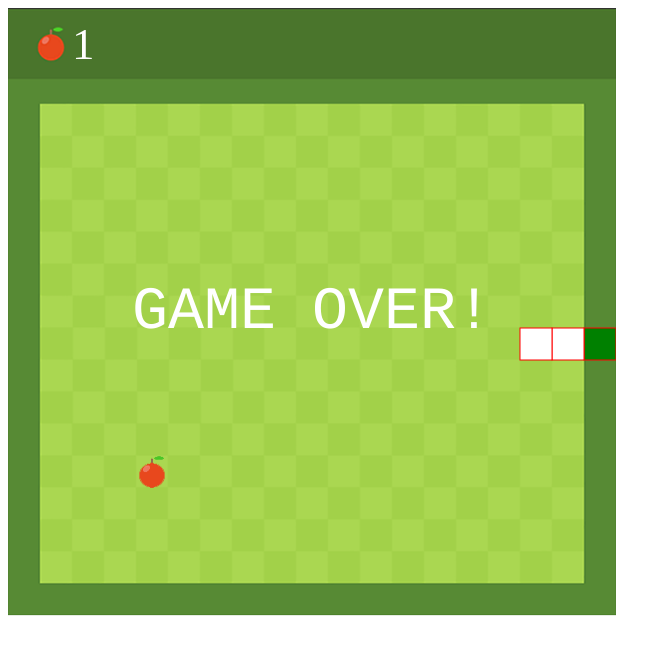
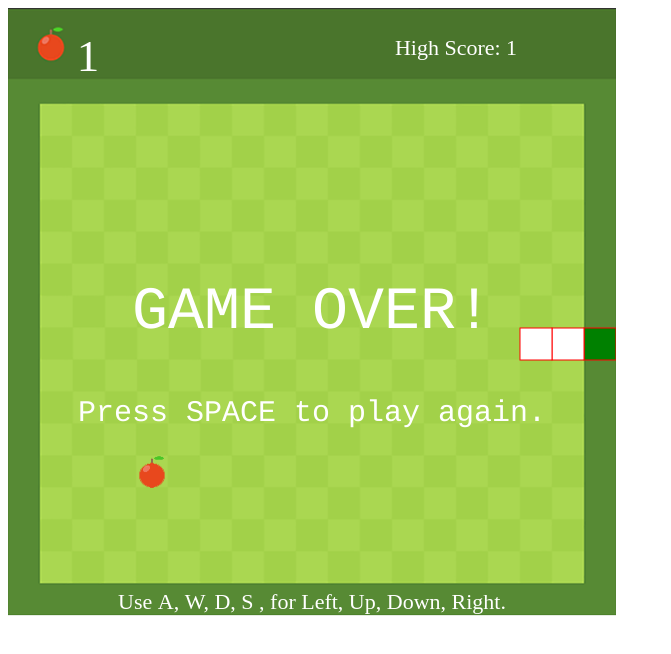
Before and after one commit to Gamygams1234/snakeone, a plain HTML site: page index.html in a window 1280 px wide. Shown: the whole page, without its empty margins (0-671 px from the left). Drawn offline with Linux system fonts and the light colour scheme.

Commit message:
Snake game complete with highscore, the apple debug, and space bar to restart

```diff
--- a/index.html
+++ b/index.html
@@ -8,26 +8,27 @@
   <body>
     <canvas id="canvas" width="608px" height="608px"></canvas>
     <script>
-      // settting upt the canvas
       const canvas = document.getElementById("canvas");
       const ctx = canvas.getContext("2d");
-
-      // loading images
-      //   let imageName = new Image();
-      //   imageName.src = "path/img.png";
-      //   let audioName = new Image();
-      //   audioName.src = "path/audio.png";
 
       let ground = new Image();
       ground.src = "img/ground.png";
 
       let foodImage = new Image();
       foodImage.src = "img/food.png";
-      // setting AUDI
+      // setting AUDIo
       let eat = new Audio();
       eat.src = "audio/eat.mp3";
       let lilFlip = new Audio();
       lilFlip.src = "audio/gameOver.mp3";
+      let left = new Audio();
+      left.src = "audio/left.mp3";
+      let right = new Audio();
+      right.src = "audio/right.mp3";
+      let up = new Audio();
+      up.src = "audio/up.mp3";
+      let down = new Audio();
+      down.src = "audio/down.mp3";
 
       // setting variables
       let box = 32;
@@ -38,7 +39,7 @@
         // position betwwen 1 and 17 boxes
         x: Math.floor(Math.random() * 17 + 1) * box,
         // position between 1 and 18 boxes
-        y: Math.floor(Math.random() * 15 + 3) * box
+        y: Math.floor(Math.random() * 15 + 3) * box,
       };
       let score = 0;
       let d = "right";
@@ -47,6 +48,11 @@
       var height = canvas.height;
       var gameFinished = false;
       var fps = 3;
+
+      if (!localStorage.snakeHighScore) {
+        localStorage.snakeHighScore = 0;
+      }
+
       // game over function
       function gameOver() {
         clearInterval(game);
@@ -56,15 +62,9 @@
         ctx.textAlign = "center";
         ctx.textBaseline = "middle";
         ctx.fillText("GAME OVER!", width / 2, height / 2);
+        ctx.font = "30px Courier";
+        ctx.fillText("Press SPACE to play again.", width / 2, height / 1.5);
         lilFlip.play();
-        document.onkeypress = restart;
-      }
-      function restart(e) {
-        if (e.keyCode == 32) {
-          lilFlip.pause();
-          game();
-          gameFinished = false;
-        }
       }
 
       // putting the event listener fot the keypress  to change direction
@@ -79,38 +79,62 @@
           d = "right";
         } else if (e.keyCode == 115 && d != "up") {
           d = "down";
+          // this will handele our space bar
+        } else if (e.keyCode == 32) {
+          if (gameFinished) {
+            lilFlip.pause();
+            lilFlip.currentTime = 0;
+            score = 0;
+            snake = [];
+            snake[0] = { x: 9 * box, y: 10 * box };
+            snake[1] = { x: 8 * box, y: 10 * box };
+            gameFinished = false;
+            game();
+          }
         }
       }
       document.onkeypress = direction;
-      // function draw
+
       function draw() {
         ctx.drawImage(ground, 0, 0);
         // checking first if the snake ate the food
         if (snake[0].x == food.x && snake[0].y == food.y) {
           score++;
-
-          food = {
-            // position betwwen 1 and 17 boxes
-            x: Math.floor(Math.random() * 17 + 1) * box,
-            // position between 1 and 18 boxes
-            y: Math.floor(Math.random() * 15 + 3) * box
-          };
+          if (score > localStorage.snakeHighScore) {
+            localStorage.snakeHighScore = score;
+          }
+          eat.play();
+          for (var i = 0; i < snake.length; i++) {
+            if (food.x == snake[i].x && food.y == snake[i].y) {
+              food = {
+                // position betwwen 1 and 17 boxes
+                x: Math.floor(Math.random() * 17 + 1) * box,
+                // position between 1 and 18 boxes
+                y: Math.floor(Math.random() * 15 + 3) * box,
+              };
+            }
+          }
         } else {
           snake.pop();
         }
         if (d == "right") {
           newHead = { x: snake[0].x + box, y: snake[0].y };
           snake.unshift(newHead);
+          right.play();
         } else if (d == "left") {
           newHead = { x: snake[0].x - box, y: snake[0].y };
           snake.unshift(newHead);
+          left.play();
         } else if (d == "down") {
           newHead = { x: snake[0].x, y: snake[0].y + box };
           snake.unshift(newHead);
+          down.play();
         } else if (d == "up") {
           newHead = { x: snake[0].x, y: snake[0].y - box };
           snake.unshift(newHead);
+          up.play();
         }
+
         for (var i = 1; i < snake.length; i++) {
           if (newHead.x == snake[i].x && newHead.y == snake[i].y) {
             gameOver();
@@ -130,15 +154,17 @@
         ctx.drawImage(foodImage, food.x, food.y);
         ctx.fillStyle = "white";
         ctx.font = "45px Changa One";
-        ctx.fillText(score, 2 * box, 1.6 * box);
+        ctx.fillText(score, 2.5 * box, 1.6 * box);
+        ctx.font = "22px Changa One";
+        ctx.fillText("High Score: " + localStorage.snakeHighScore, 14 * box, 1.3 * box);
+        ctx.font = "22px Changa One";
+        ctx.fillStyle = "white";
+        ctx.textAlign = "center";
+        ctx.textBaseline = "middle";
+        ctx.fillText("Use A, W, D, S , for Left, Up, Down, Right.", width / 2, 18.6 * box);
         // removing the snake tail and adding the head
         // checking colission
-        if (
-          snake[0].x > box * 17 ||
-          snake[0].x < 0 + box ||
-          snake[0].y > height - box * 2 ||
-          snake[0].y < box * 3
-        ) {
+        if (snake[0].x > box * 17 || snake[0].x < 0 + box || snake[0].y > height - box * 2 || snake[0].y < box * 3) {
           gameOver();
         }
       }
@@ -161,9 +187,6 @@
         }
       }
       game();
-      //   let game = setInterval(draw, 1000 / fps);
-
-      // ideas sorry into an array and random sorrrys
     </script>
   </body>
 </html>
```
